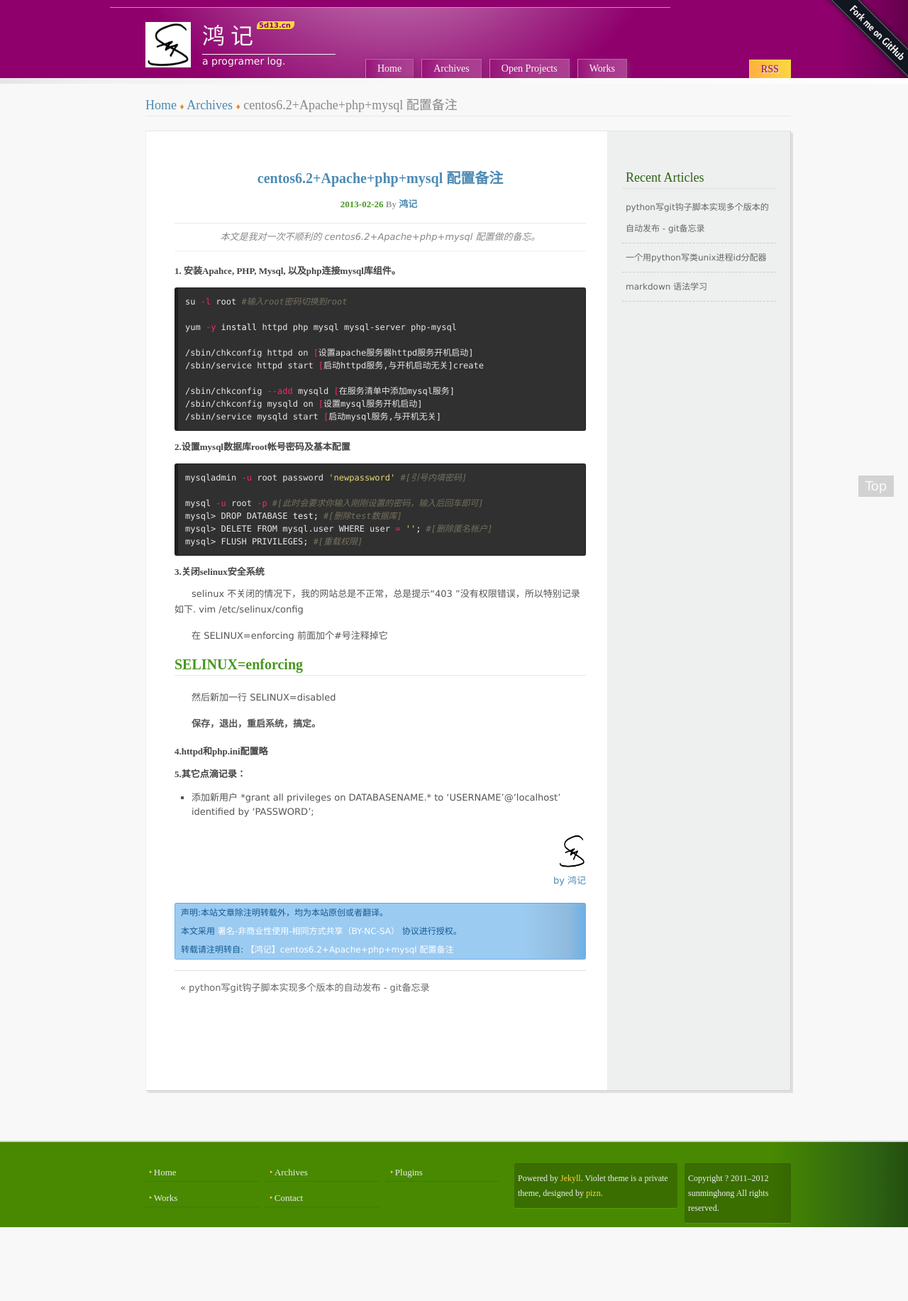
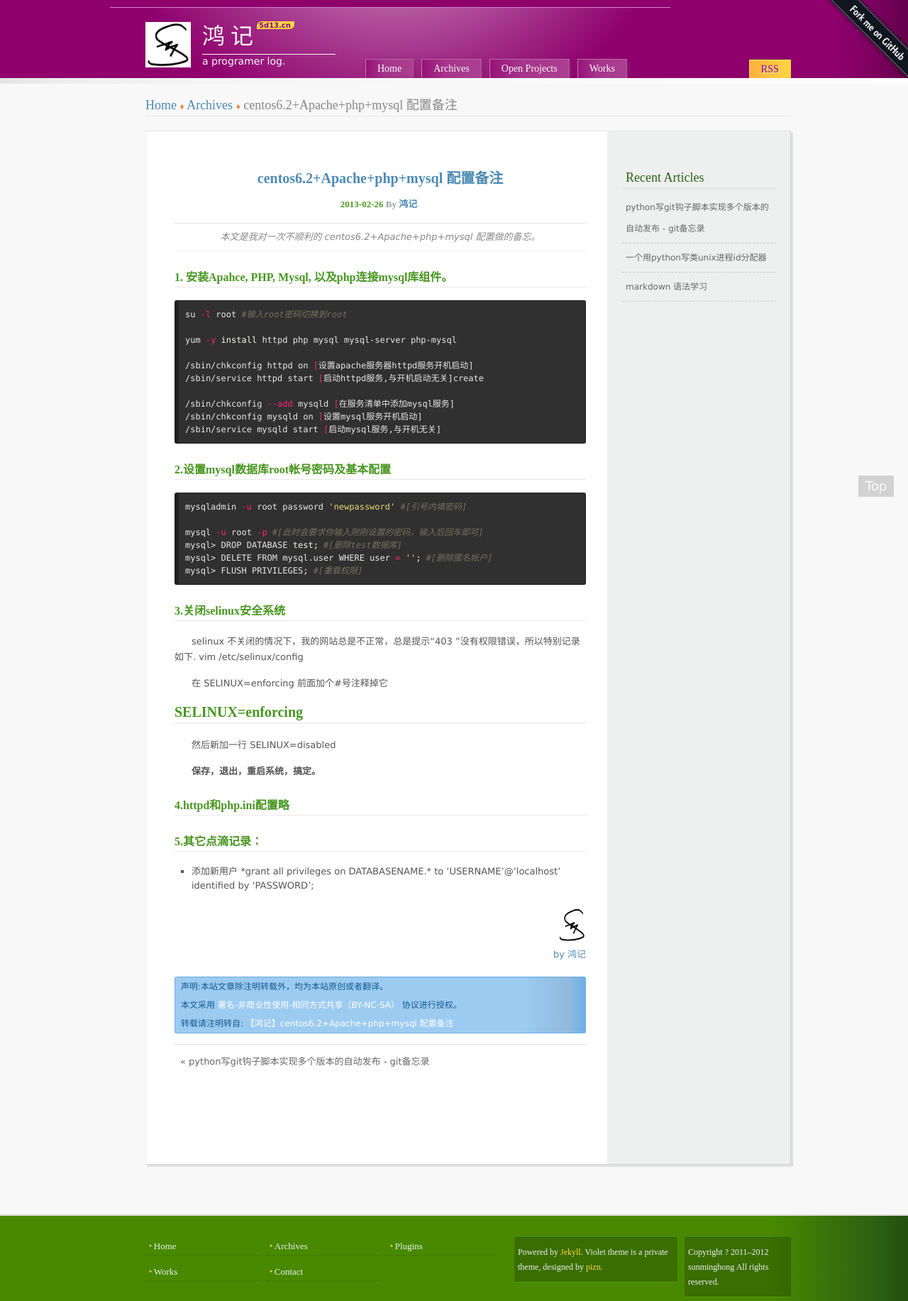
Before and after one commit to sunminghong/sunminghong.github.com, a Jekyll site: the page built from _posts/2013-02-26-apache-php-config.md, in a window 1280 px wide. Shown: the whole page at 71% size. Built offline with Jekyll 4.4.1, drawn with Linux system fonts in a browser that asks for light colours; Markdown is read by kramdown in place of the engine named in the settings; comment, search, counter and statistics services are not loaded; before the commit the page ends 1729 px from its top, so only the background shows below that.

```diff
--- a/_posts/2013-02-26-apache-php-config.md
+++ b/_posts/2013-02-26-apache-php-config.md
@@ -5,7 +5,7 @@ description: 本文是我对一次不顺利的 centos6.2+Apache+php+mysql 配置
 keywords: centos,apache,php,mysql
 ---
 
-######1. 安装Apahce, PHP, Mysql, 以及php连接mysql库组件。
+###1. 安装Apahce, PHP, Mysql, 以及php连接mysql库组件。
 {% highlight bash lineno%}
 su -l root #输入root密码切换到root
 
@@ -20,7 +20,7 @@ yum -y install httpd php mysql mysql-server php-mysql
 
 {% endhighlight %}
 
-######2.设置mysql数据库root帐号密码及基本配置
+###2.设置mysql数据库root帐号密码及基本配置
 {% highlight bash lineno%}
 mysqladmin -u root password 'newpassword' #[引号内填密码]
 
@@ -31,7 +31,7 @@ mysql> FLUSH PRIVILEGES; #[重载权限]
 
 {% endhighlight %}
 
-######3.关闭selinux安全系统
+###3.关闭selinux安全系统
 selinux 不关闭的情况下，我的网站总是不正常，总是提示“403 ”没有权限错误，所以特别记录如下.
 vim /etc/selinux/config
 
@@ -43,7 +43,7 @@ SELINUX=disabled
 
 **保存，退出，重启系统，搞定。**
 
-######4.httpd和php.ini配置略
+###4.httpd和php.ini配置略
 
-######5.其它点滴记录：
+###5.其它点滴记录：
 + 添加新用户 *grant all privileges on DATABASENAME.\* to 'USERNAME'@'localhost' identified by 'PASSWORD';
```
